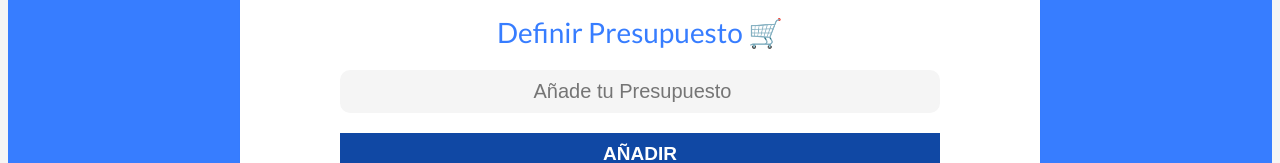
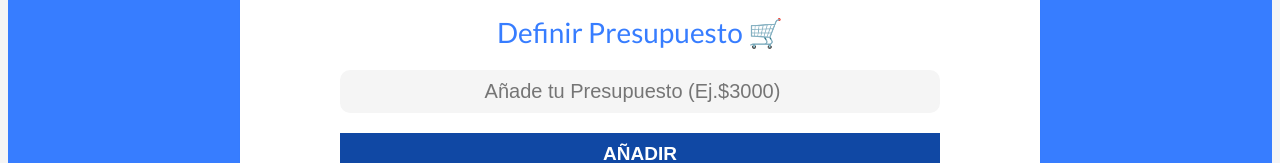
Before and after one commit to borismg04/Wallet-Budget, a React (Vite) app: page / in a window 1280 px wide. Shown: the part 192-355 px from the top of the page. Built offline with nearby package versions, Linux system fonts and the light colour scheme.

Commit message:
correction new budget

```diff
--- a/src/components/NewBudget.jsx
+++ b/src/components/NewBudget.jsx
@@ -28,7 +28,7 @@ const NewBudget = ({
           <input
             className='nuevo-presupuesto'
             type='number'
-            placeholder='Añade tu Presupuesto'
+            placeholder='Añade tu Presupuesto (Ej.$3000)'
             value={presupuesto}
             onChange={e => setPresupuesto(Number(e.target.value))}
           />
```
Also changed, not shown: texto.txt.
